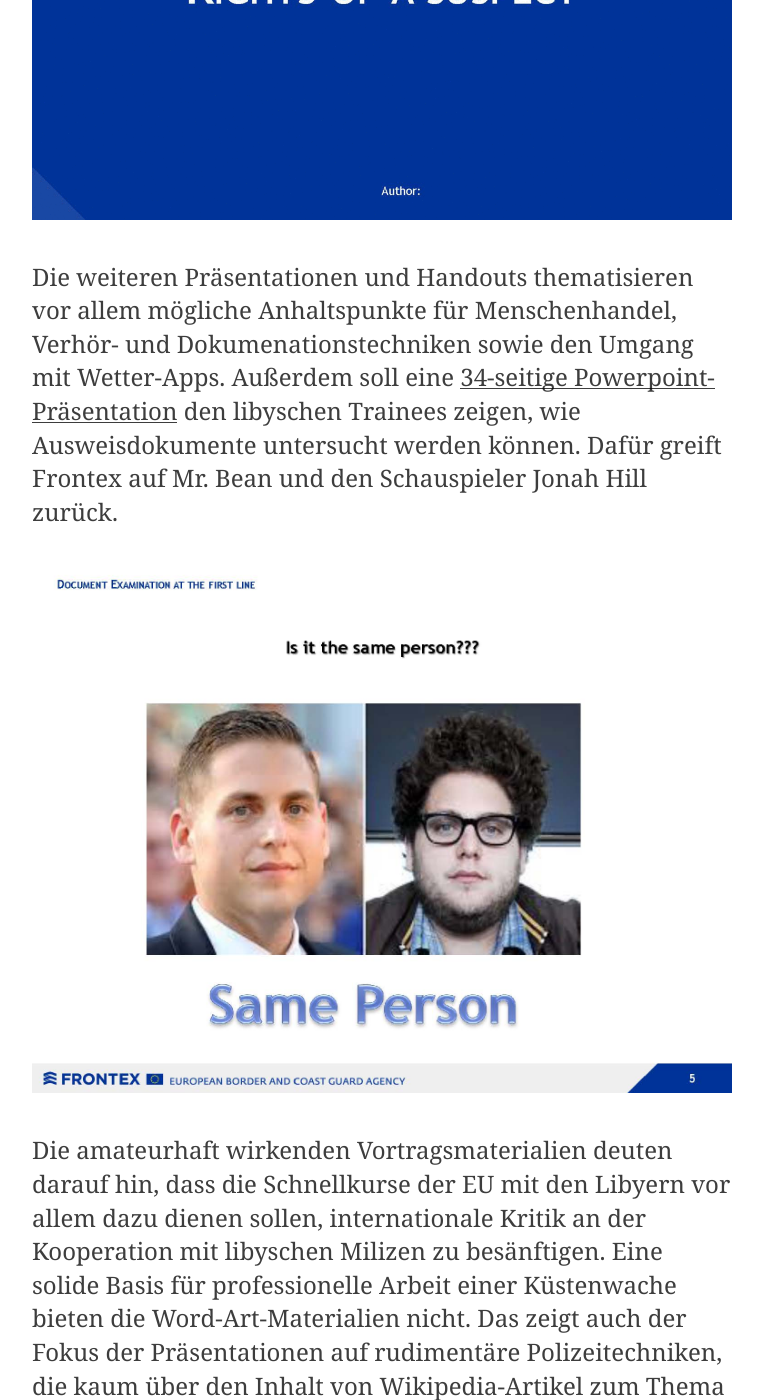
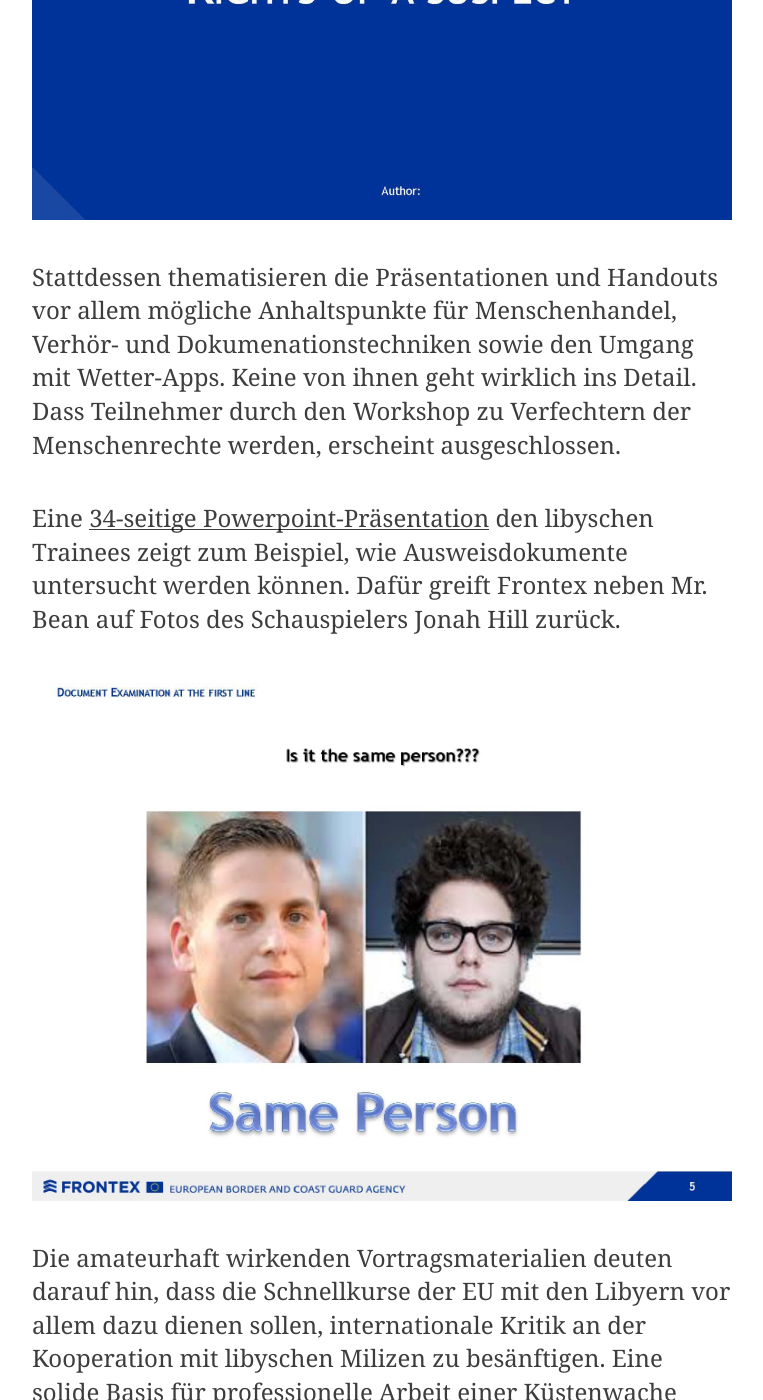
Before and after one commit to okfde/blog.fragdenstaat.de, a Jekyll site: the page built from _posts/2017/2017-10-09-frontex-libyen.md, in a window 1280 px wide and 1400 px high, scrolled down 1136 px. Shown: the whole window, without its empty margins (258-1021 px from the left). Built offline with Jekyll 4.4.1, drawn with Linux system fonts in a browser that asks for light colours; some of the changed text lies outside the part shown.

Commit message:
Update 2017-10-09-frontex-libyen.md

```diff
--- a/_posts/2017/2017-10-09-frontex-libyen.md
+++ b/_posts/2017/2017-10-09-frontex-libyen.md
@@ -11,11 +11,13 @@ Nach einer <a href="https://www.asktheeu.org/en/request/training_materials#incom
 
 <img src="/img/humanrights.gif">
 
-Die weiteren Präsentationen und Handouts thematisieren vor allem mögliche Anhaltspunkte für Menschenhandel, Verhör- und Dokumenationstechniken sowie den Umgang mit Wetter-Apps. Außerdem soll eine <a href="/img/document_examination.pdf">34-seitige Powerpoint-Präsentation</a> den libyschen Trainees zeigen, wie Ausweisdokumente untersucht werden können. Dafür greift Frontex auf Mr. Bean und den Schauspieler Jonah Hill zurück.
+Stattdessen thematisieren die Präsentationen und Handouts vor allem mögliche Anhaltspunkte für Menschenhandel, Verhör- und Dokumenationstechniken sowie den Umgang mit Wetter-Apps. Keine von ihnen geht wirklich ins Detail. Dass Teilnehmer durch den Workshop zu Verfechtern der Menschenrechte werden, erscheint ausgeschlossen.
+
+Eine <a href="/img/document_examination.pdf">34-seitige Powerpoint-Präsentation</a> den libyschen Trainees zeigt zum Beispiel, wie Ausweisdokumente untersucht werden können. Dafür greift Frontex neben Mr. Bean auf Fotos des Schauspielers Jonah Hill zurück.
 
 <img src="/img/jonahhill.jpg">
 
-Die amateurhaft wirkenden Vortragsmaterialien deuten darauf hin, dass die Schnellkurse der EU mit den Libyern vor allem dazu dienen sollen, internationale Kritik an der Kooperation mit libyschen Milizen zu besänftigen. Eine solide Basis für professionelle Arbeit einer Küstenwache bieten die Word-Art-Materialien nicht. Das zeigt auch der Fokus der Präsentationen auf rudimentäre Polizeitechniken, die kaum über den Inhalt von Wikipedia-Artikel zum Thema hinausgehen. So geben die Folien zu Menschenhandel Hinweise darauf, wie Menschenhändler identifiziert werden können, die im Einzelfall durchaus auch trügerisch sein können ("Der Fahrer des Fahrzeugs", "Die Person, die das Geld hat"). Die Videos, die offensichtlich Teil der Präsentationen sind, erscheinen ebenfalls <a href="https://youtu.be/iULdZrSgSNI">unprofessionell hergestellt</a>.
+Die amateurhaft wirkenden Vortragsmaterialien deuten darauf hin, dass die Schnellkurse der EU mit den Libyern vor allem dazu dienen sollen, internationale Kritik an der Kooperation mit libyschen Milizen zu besänftigen. Eine solide Basis für professionelle Arbeit einer Küstenwache bieten die Word-Art-Materialien nicht. Das zeigt auch der Fokus der Präsentationen auf rudimentäre Polizeitechniken, die kaum über den Inhalt von Wikipedia-Artikel zum Thema hinausgehen. So geben die Folien zu Menschenhandel Hinweise darauf, wie Menschenhändler identifiziert werden können, die im Einzelfall durchaus trügerisch sein können ("Der Fahrer des Fahrzeugs", "Die Person, die das Geld hat"). Die Videos, die offensichtlich Teil der Präsentationen sind, erscheinen ebenfalls <a href="https://youtu.be/iULdZrSgSNI">unprofessionell hergestellt</a>.
 
 "Wir legen natürlich größten Wert darauf, dass sich die libysche Küstenwache an die Gebote des internationalen Rechts hält, sowohl im Umgang mit Flüchtlingen und Migranten als auch mit Nichtregierungsorganisationen", <a href="https://www.welt.de/politik/deutschland/article168025621/Urlaub-im-Heimatland-Merkel-droht-Asylbewerbern-mit-Konsequenzen.html">sagte unlängst Bundeskanzlerin Angela Merkel</a>. Die Trainings der EU für die sogenannte libyschen Küstenwache tragen offensichtlich nicht dazu bei.
 
```
Also changed, not shown: other parts of _posts/2017/2017-10-09-frontex-libyen.md (+1 -1 lines).
